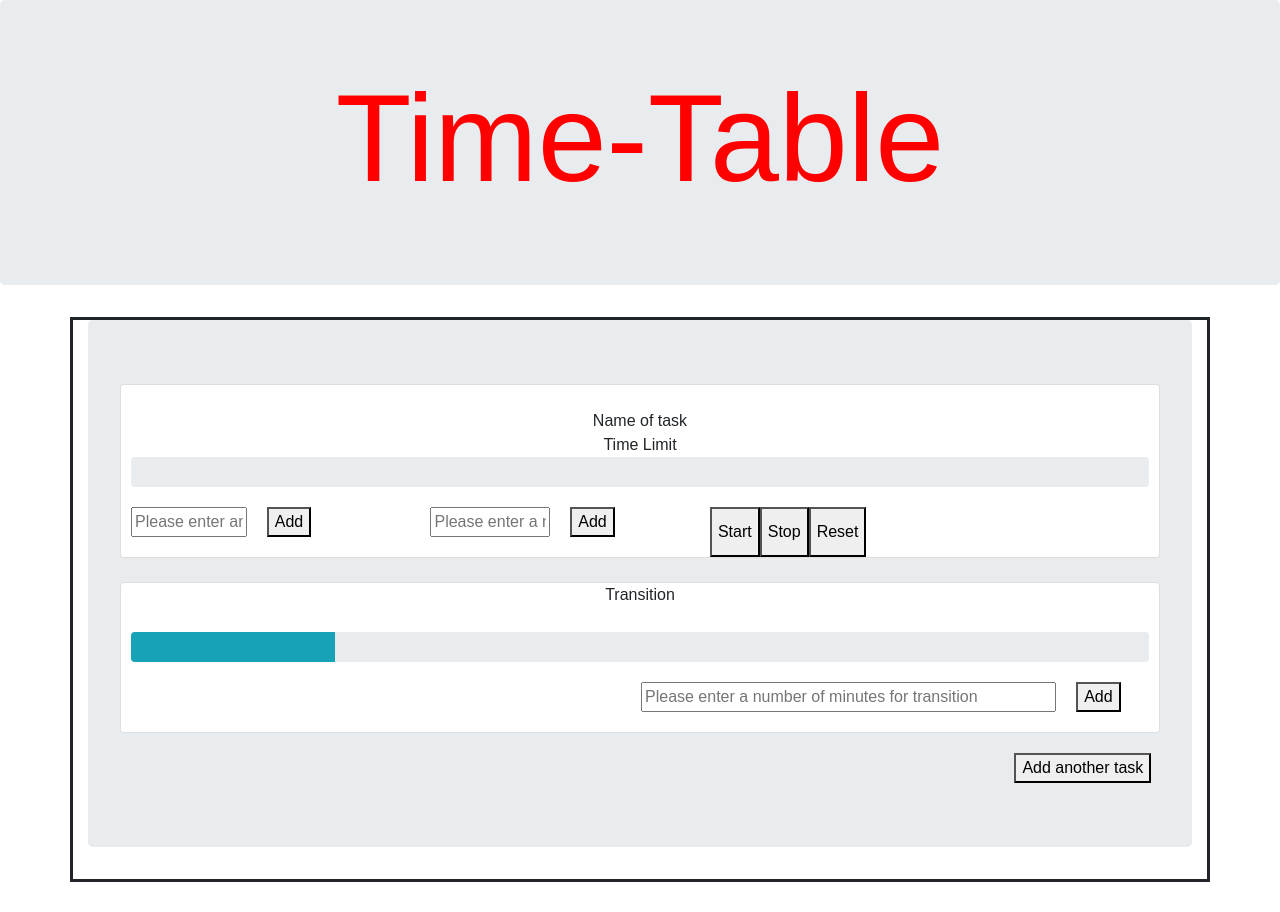
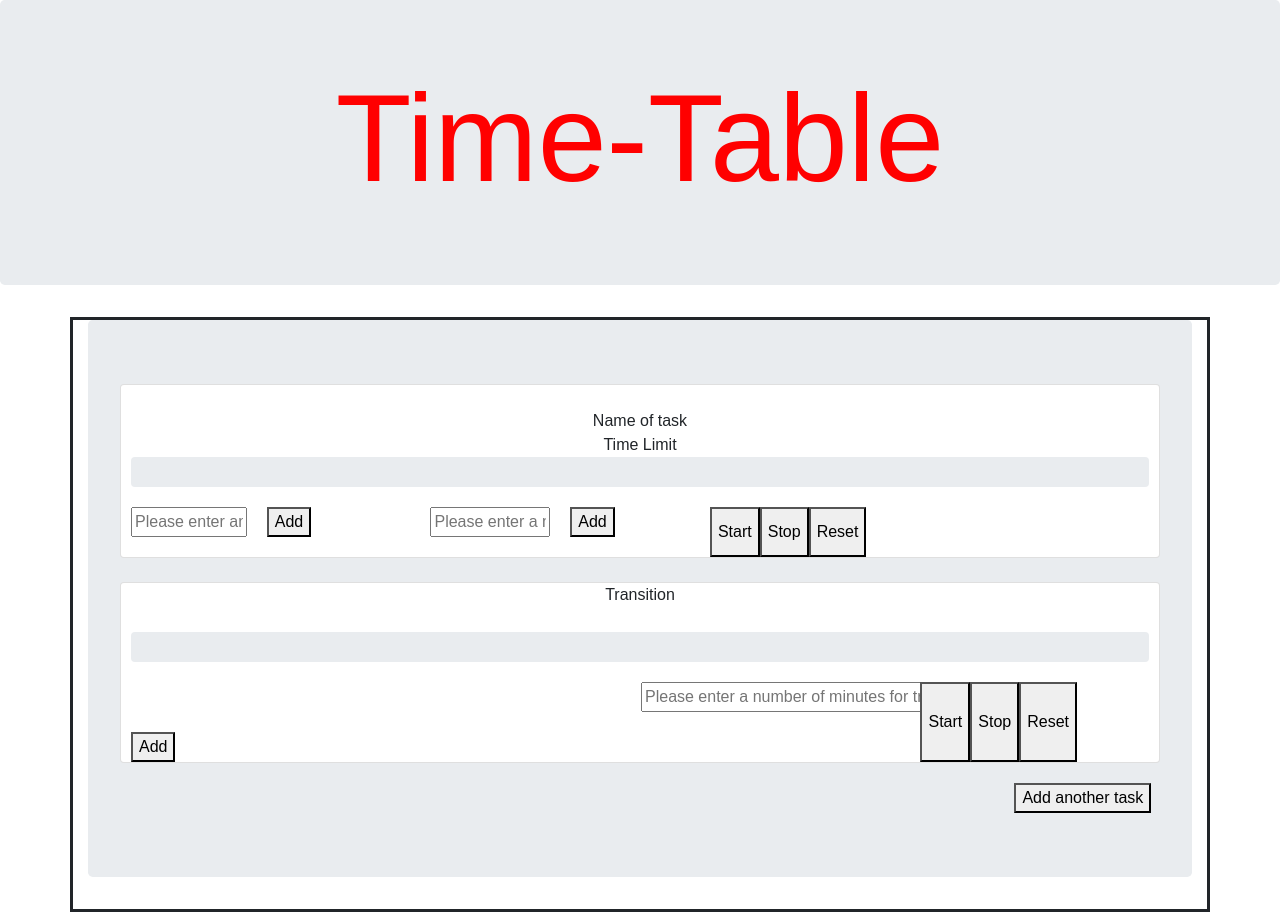
Before and after one commit to rnick1/timeTable, a React (Create React App) app in the folder client/: page / in a window 1280 px wide. Before the commit the page ends 882 px from the top, so only its background shows below. Built offline with nearby package versions, Linux system fonts and the light colour scheme.

Commit message:
Set up functionality on the transition progress bar.

```diff
--- a/client/src/components/Task-Trans/Task/Task.js
+++ b/client/src/components/Task-Trans/Task/Task.js
@@ -14,7 +14,7 @@ export default function Task() {
   // console.log(timeLimit);
   // console.log(startTimer);
 
-  // Important! Look at Week 4 Activity 9 and 10 for a super basic example of setInterval. Maybe I should set the space not take up by the progress bar and have the progress bar itself expand as the space not taken up by it gets decremented? So setTimeLimit = whatever the user puts in and then decrement from that. If (timeLimit === 0) {make noise}
+  // Important! Look at Week 4 Activity 9 and 10 for basic example of setInterval. Maybe I should set the space not take up by the progress bar and have the progress bar itself expand as the space not taken up by it gets decremented? So setTimeLimit = whatever the user puts in and then decrement from that. If (timeLimit === 0) {make noise}
   useEffect(() => {
     let interval = null;
 
--- a/client/src/components/Task-Trans/Trans/Transition.js
+++ b/client/src/components/Task-Trans/Trans/Transition.js
@@ -1,25 +1,59 @@
-import React, { useState } from "react";
-import { Card, Row, Container, Jumbotron, ProgressBar } from "react-bootstrap";
+import React, { useEffect, useState } from "react";
+import { Card, Row, Container, ProgressBar } from "react-bootstrap";
 import "./Trans.css";
 
 export default function Transition() {
+  const [timeVisibility, setTimeVisibility] = useState(true);
+  const [time, setTime] = useState(0);
+  const [timeLimit, setTimeLimit] = useState(0);
+  const [startTimer, setStartTimer] = useState(false);
+
+  useEffect(() => {
+    let interval = null;
+
+    if (startTimer) {
+      interval = setInterval(() => {
+        setTime((seconds) => seconds + 0.17 / timeLimit);
+      }, 100);
+    } else if (!startTimer) {
+      clearInterval(interval);
+    }
+
+    return () => clearInterval(interval);
+  }, [startTimer]);
+
   return (
     <Card>
-      <p className="task-name">Transition</p>
-      <ProgressBar variant="info" now={20} id="transition-bar" />
+      <p className="task-name">
+        {timeLimit === 0 ? "Transition" : timeLimit + " Minutes"}
+      </p>
+      <ProgressBar variant="info" now={time} id="transition-bar" />
       <Container>
         <Row>
+          {timeVisibility ? (
+            <form>
               <input
                 placeholder="Please enter a number of minutes for transition"
                 id="input-transition-minutes"
-            // onChange={handleInputChange}
+                name="setTime"
+                onChange={(event) => setTimeLimit(event.target.value)}
               ></input>
               <button
                 className="input-task-button"
-            // onClick={handleFormSubmit}
+                onClick={(event) => setTimeVisibility(false)}
               >
                 Add
               </button>
+            </form>
+          ) : (
+            <button onClick={(event) => setTimeVisibility(true)}>
+              Edit Time
+            </button>
+          )}
+          {/* {taskVisibility ? } */}
+          <button onClick={() => setStartTimer(true)}>Start</button>
+          <button onClick={() => setStartTimer(false)}>Stop</button>
+          <button onClick={() => setTime(0)}>Reset</button>
         </Row>
       </Container>
     </Card>
```
Lines whose indentation alone changed are shown as unchanged.
